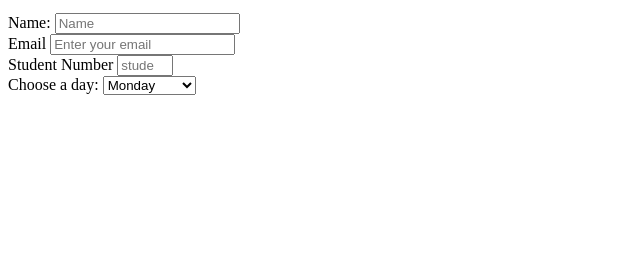
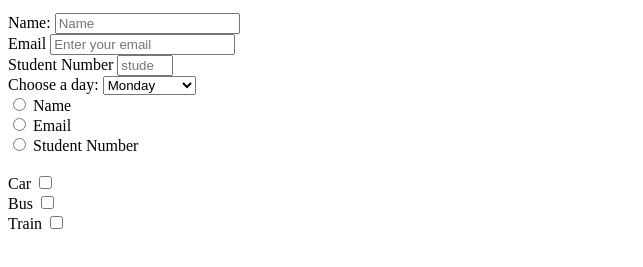
Before and after one commit to butlermuwo/surveyform, a plain HTML site: page index.html in a window 1280 px wide. Shown: the part 101-368 px from the top of the page, without its empty margins (0-643 px from the left). Drawn offline with Linux system fonts and the light colour scheme.

Commit message:
our eigth commit

```diff
--- a/index.html
+++ b/index.html
@@ -32,6 +32,29 @@
        <option value="Thursday">Thursday</option>
        <option value="Friday">Friday</option>
       </select>
+      <br>
+      <input type="radio" id="rbutton" name="name" value="name">
+      <label for="name">Name</label><br>
+
+      <input type="radio" id="rbutton" name="email" value="email">
+<label for="email">Email</label><br>
+
+<input type="radio" id="html" name="student-number" value="student-number">
+<label for="html">Student Number</label><br>
+
+<br>
+<label for="Car">Car</label>
+<input type="checkbox" id="vehicle" name="transportMode" value="Car"> <br>
+
+<label for="Bus">Bus</label>
+<input type="checkbox" id="vehicle" name="transportMode" value="Bus"><br>
+
+<label for="Train">Train</label>
+<input type="checkbox" id="vehicle" name="transportMode" value="Train"><br>
+
+
+
+
     </form>
 
     <!--
```
